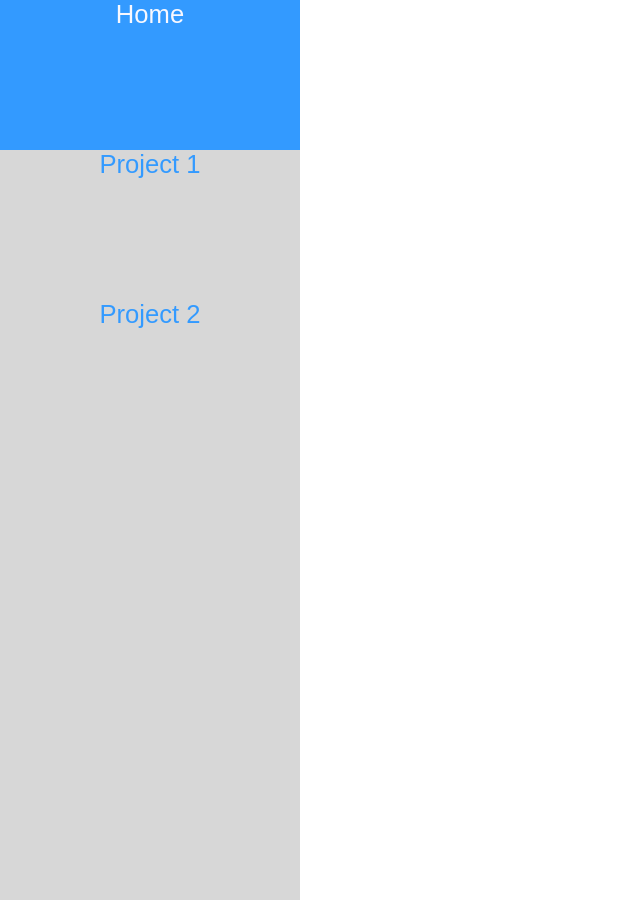
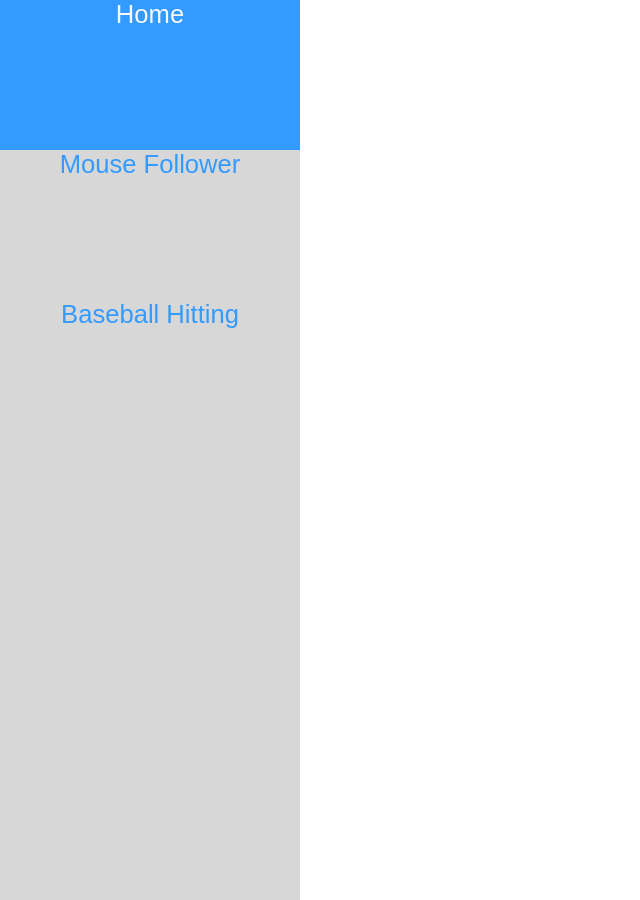
Before and after one commit to c25sk/c25sk, a plain HTML site: page project.html in a window 1280 px wide. Shown: the whole page, without its empty margins (0-640 px from the left). Drawn offline with Linux system fonts and the light colour scheme.

Commit message:
write a message to yourself

```diff
--- a/project.html
+++ b/project.html
@@ -52,10 +52,10 @@ a{
 <div class="buttons">Home</div>
 </a>
 <a href=project1.html>
-<div class="buttons">Project 1</div>
+<div class="buttons">Mouse Follower</div>
 </a>
 <a href=codesketch1.html>
-<div class="buttons">Project 2</div>
+<div class="buttons">Baseball Hitting</div>
 </a>
 
 
```
Also changed, not shown: codesketch1.html (+1 -1 lines).
